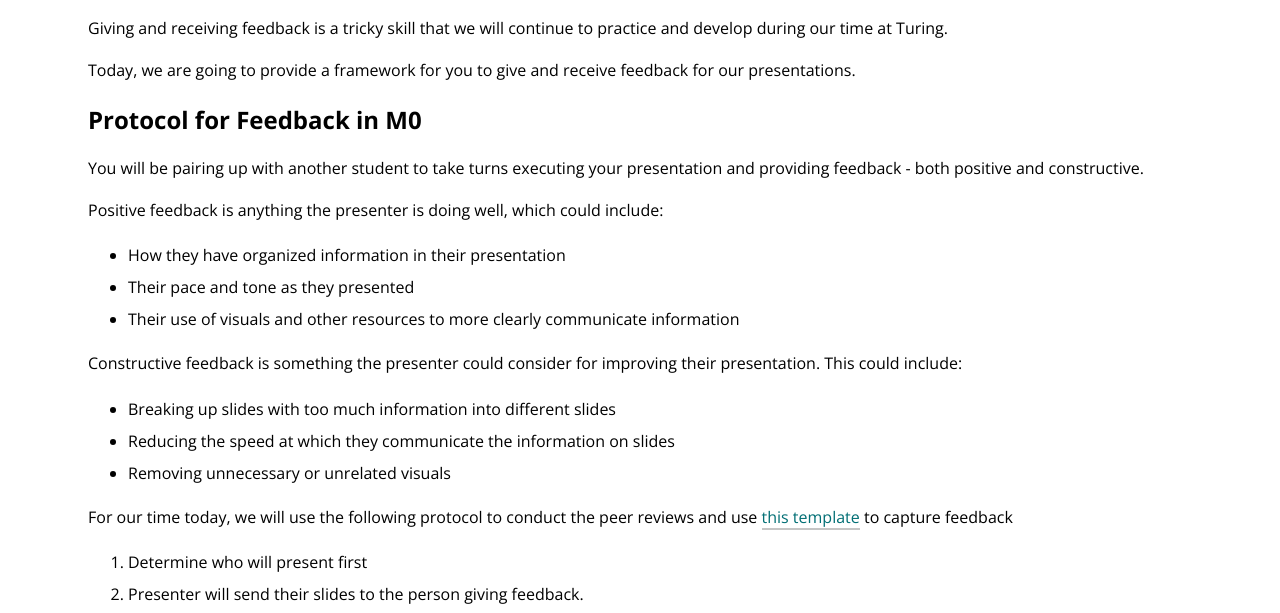
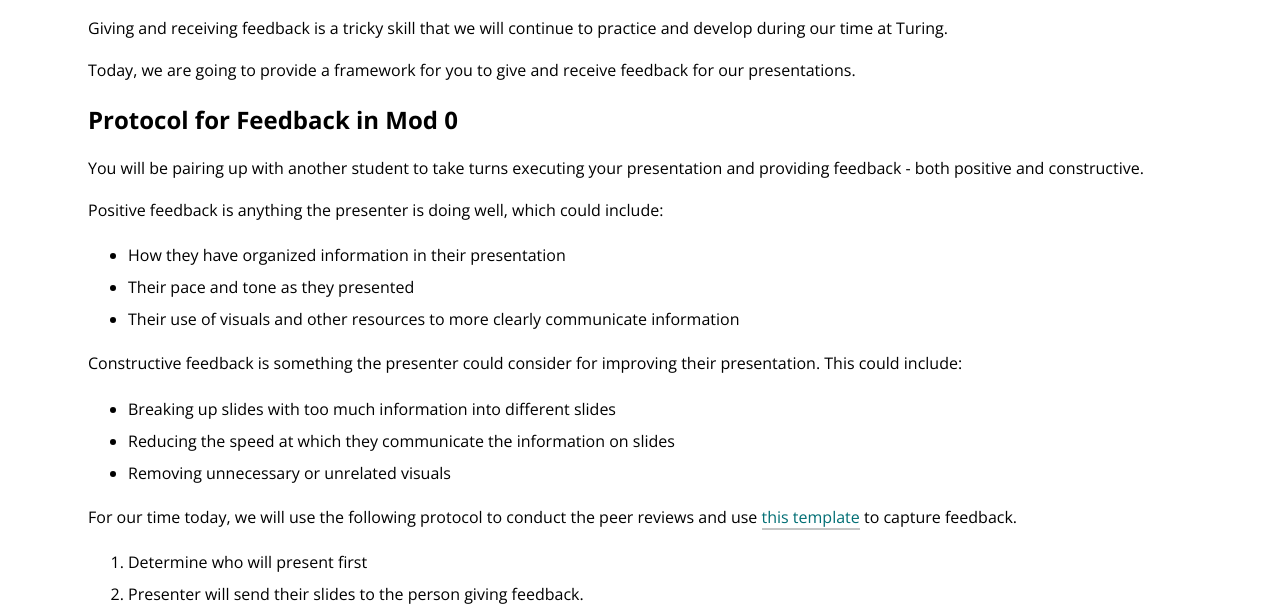
Before and after one commit to turingschool/launch-curriculum, a Jekyll site: the page built from module0/lessons/PeerReviewIntro.md, in a window 1280 px wide. Shown: the part 282-895 px from the top of the page. Built offline with Jekyll 4.4.1, drawn with Linux system fonts in a browser that asks for light colours; nearby versions of some CDN libraries; comment, search, counter and statistics services are not loaded.

Commit message:
minor edits

```diff
--- a/module0/lessons/PeerReviewIntro.md
+++ b/module0/lessons/PeerReviewIntro.md
@@ -9,7 +9,7 @@ Giving and receiving feedback is a tricky skill that we will continue to practic
 
 Today, we are going to provide a framework for you to give and receive feedback for our presentations.
 
-## Protocol for Feedback in M0
+## Protocol for Feedback in Mod 0
 You will be pairing up with another student to take turns executing your presentation and providing feedback - both positive and constructive.
 
 Positive feedback is anything the presenter is doing well, which could include:
@@ -22,7 +22,7 @@ Constructive feedback is something the presenter could consider for improving th
 - Reducing the speed at which they communicate the information on slides
 - Removing unnecessary or unrelated visuals
 
-For our time today, we will use the following protocol to conduct the peer reviews and use [this template](https://docs.google.com/document/d/13IsvmUK6YCV2mIPLu_izjZE3OwVXd6n3FN4bK9YRonM/copy) to capture feedback
+For our time today, we will use the following protocol to conduct the peer reviews and use [this template](https://docs.google.com/document/d/13IsvmUK6YCV2mIPLu_izjZE3OwVXd6n3FN4bK9YRonM/copy) to capture feedback.
 
 1. Determine who will present first
 1. Presenter will send their slides to the person giving feedback.
```
